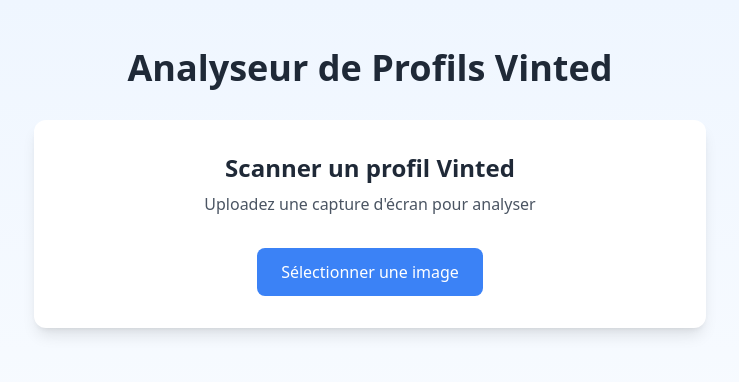
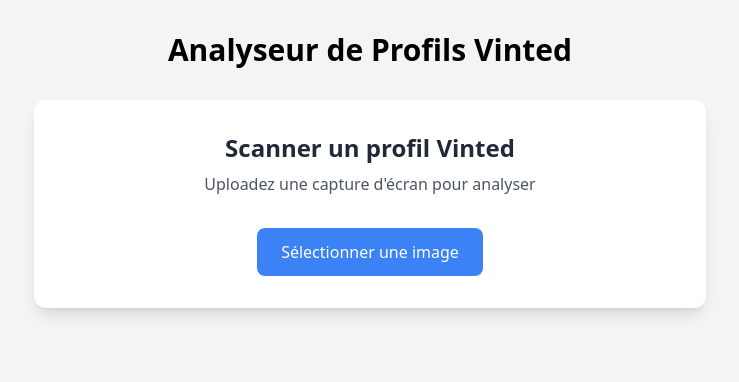
Before and after one commit to netraax/vinted-analyzer, a React (Vite) app: page / in a window 1280 px wide. Shown: the top 382 px of the page, without its empty margins (270-1009 px from the left). Built offline with nearby package versions, Linux system fonts and the light colour scheme.

Commit message:
Update App.jsx

```diff
--- a/src/App.jsx
+++ b/src/App.jsx
@@ -1,43 +1,17 @@
+// App.jsx
 import React, { useState } from 'react';
 import ImageUpload from './components/ImageUpload';
-import StatsDisplay from './components/StatsDisplay';
+import Dashboard from './components/Dashboard';
 
 export default function App() {
   const [analysisData, setAnalysisData] = useState(null);
-  const [loading, setLoading] = useState(false);  // État de chargement
-  const [error, setError] = useState(null);  // État d'erreur
-
-  // Fonction pour gérer l'affichage des erreurs
-  const handleError = (message) => {
-    setError(message);
-    setLoading(false);  // Stopper le chargement si erreur
-  };
 
   return (
-    <div className="min-h-screen bg-gradient-to-b from-blue-50 to-white py-12 px-4">
-      <div className="max-w-7xl mx-auto">
-        <h1 className="text-4xl font-bold text-center text-gray-800 mb-8">
-          Analyseur de Profils Vinted
-        </h1>
-
-        {/* Afficher un indicateur de chargement pendant l'analyse */}
-        {loading && <p className="text-center text-lg text-blue-600">Chargement...</p>}
-
-        {/* Affichage d'erreur si un problème survient */}
-        {error && <p className="text-center text-lg text-red-500">{error}</p>}
-
-        {/* Passer handleError et setLoading à ImageUpload */}
-        <ImageUpload
-          onAnalysisComplete={(data) => {
-            setAnalysisData(data);
-            setLoading(false);  // Stopper le chargement après l'analyse
-          }}
-          onError={handleError}  // Passer la fonction pour gérer les erreurs
-          setLoading={setLoading}  // Passer la fonction pour démarrer le chargement
-        />
-
-        {/* Afficher les données analysées seulement si elles existent */}
-        {analysisData && !loading && <StatsDisplay data={analysisData} />}
+    <div className="min-h-screen bg-gray-100 py-8">
+      <div className="max-w-7xl mx-auto px-4">
+        <h1 className="text-3xl font-bold mb-8 text-center">Analyseur de Profils Vinted</h1>
+        <ImageUpload onAnalysisComplete={setAnalysisData} />
+        {analysisData && <Dashboard data={analysisData} />}
       </div>
     </div>
   );
```
